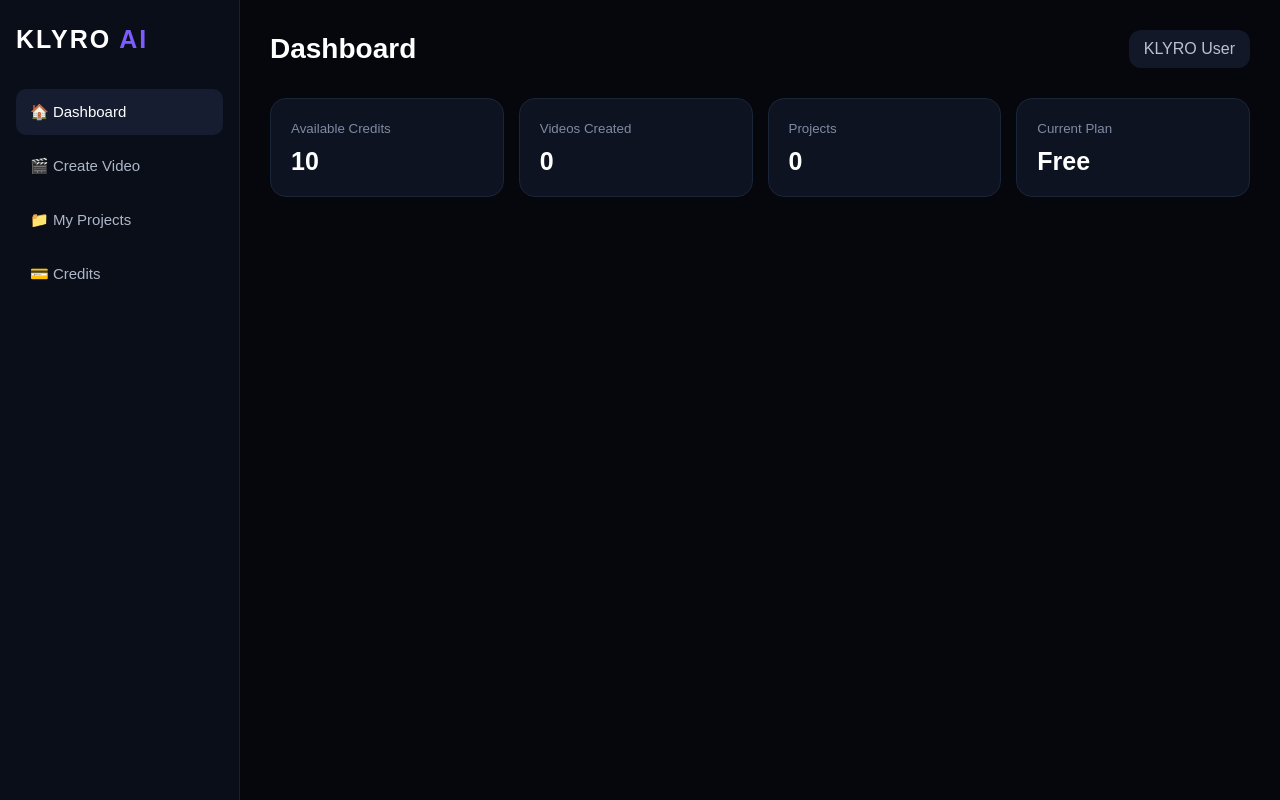
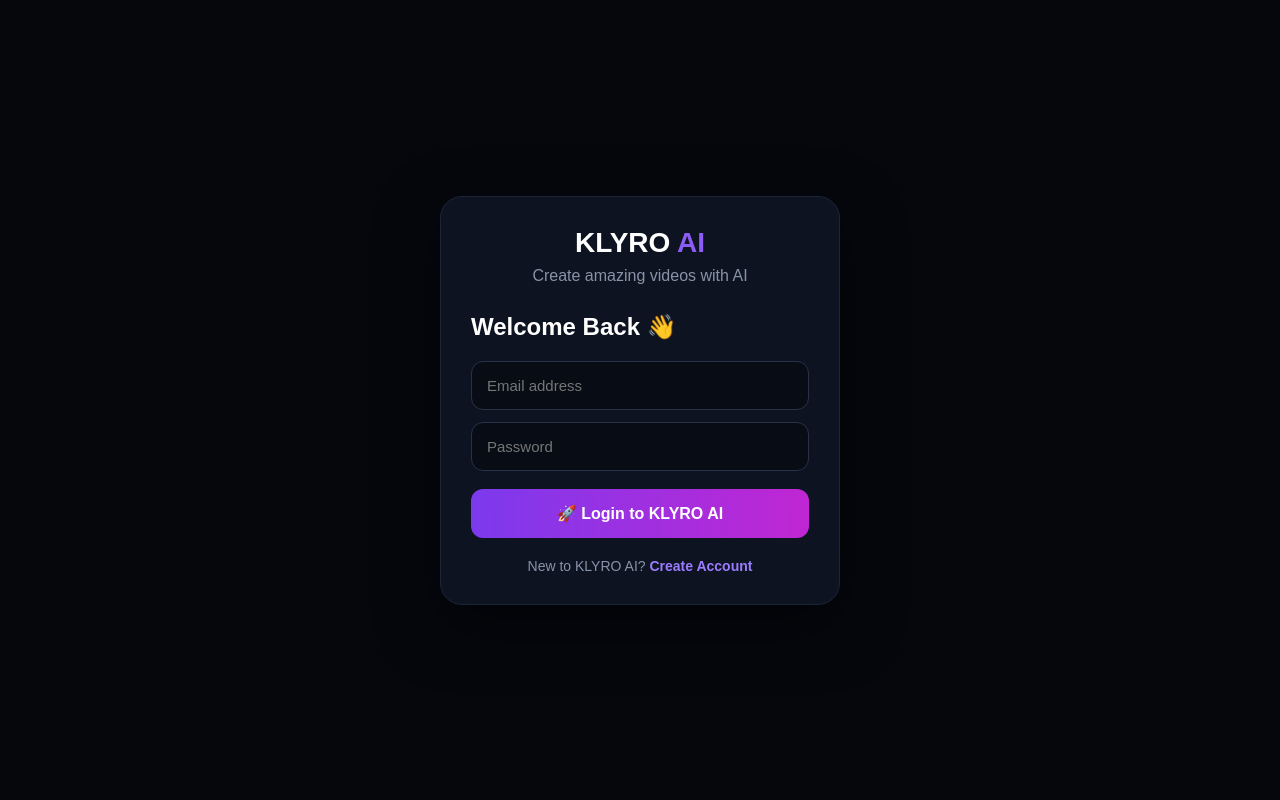
Before and after one commit to adwaidks6-gif/Klyro-ai, a website: page index.html in a window 1280 px wide. Drawn offline with Linux system fonts and the light colour scheme.

Commit message:
Update index.html

```diff
--- a/index.html
+++ b/index.html
@@ -388,7 +388,133 @@
 </head>
 
 <body>
+<!-- KLYRO AI LOGIN -->
+<div id="loginScreen" style="
+position:fixed;
+inset:0;
+z-index:9999;
+background:#05070d;
+display:flex;
+align-items:center;
+justify-content:center;
+padding:20px;
+font-family:Arial,sans-serif;
+">
 
+  <div style="
+  width:100%;
+  max-width:400px;
+  background:#0d1320;
+  border:1px solid #1b2538;
+  border-radius:22px;
+  padding:30px;
+  box-shadow:0 20px 60px rgba(0,0,0,.5);
+  ">
+
+    <div style="
+    text-align:center;
+    font-size:28px;
+    font-weight:bold;
+    margin-bottom:8px;
+    ">
+      KLYRO <span style="color:#8b5cf6;">AI</span>
+    </div>
+
+    <p style="
+    text-align:center;
+    color:#8993a7;
+    margin-bottom:28px;
+    ">
+      Create amazing videos with AI
+    </p>
+
+    <h2 style="margin-bottom:20px;">Welcome Back 👋</h2>
+
+    <input id="loginEmail" type="email"
+    placeholder="Email address"
+    style="
+    width:100%;
+    padding:15px;
+    margin-bottom:12px;
+    border-radius:12px;
+    border:1px solid #273249;
+    background:#080c15;
+    color:white;
+    box-sizing:border-box;
+    font-size:15px;
+    ">
+
+    <input id="loginPassword" type="password"
+    placeholder="Password"
+    style="
+    width:100%;
+    padding:15px;
+    margin-bottom:18px;
+    border-radius:12px;
+    border:1px solid #273249;
+    background:#080c15;
+    color:white;
+    box-sizing:border-box;
+    font-size:15px;
+    ">
+
+    <button onclick="klyroLogin()" style="
+    width:100%;
+    padding:15px;
+    border:0;
+    border-radius:12px;
+    background:linear-gradient(90deg,#7c3aed,#c026d3);
+    color:white;
+    font-size:16px;
+    font-weight:bold;
+    cursor:pointer;
+    ">
+      🚀 Login to KLYRO AI
+    </button>
+
+    <p style="
+    text-align:center;
+    color:#8993a7;
+    margin-top:20px;
+    font-size:14px;
+    ">
+      New to KLYRO AI?
+      <span onclick="klyroSignup()" style="
+      color:#9b7cff;
+      cursor:pointer;
+      font-weight:bold;
+      ">
+      Create Account
+      </span>
+    </p>
+
+  </div>
+</div>
+
+<script>
+function klyroLogin(){
+
+  const email =
+  document.getElementById("loginEmail").value.trim();
+
+  const password =
+  document.getElementById("loginPassword").value.trim();
+
+  if(!email || !password){
+    alert("Please enter email and password.");
+    return;
+  }
+
+  localStorage.setItem("klyroLoggedIn","true");
+
+  document.getElementById("loginScreen").style.display="none";
+}
+
+function klyroSignup(){
+
+  alert("KLYRO AI Signup is coming soon 🚀");
+}
+</script>
 <div class="app">
 
 <!-- SIDEBAR -->
```
